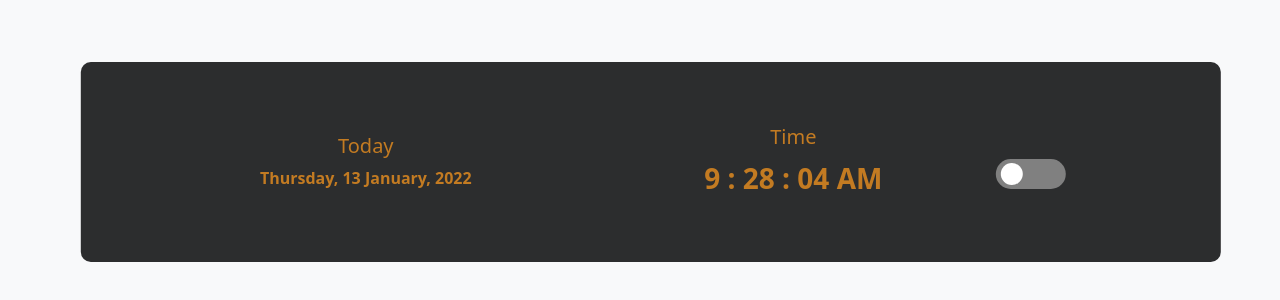
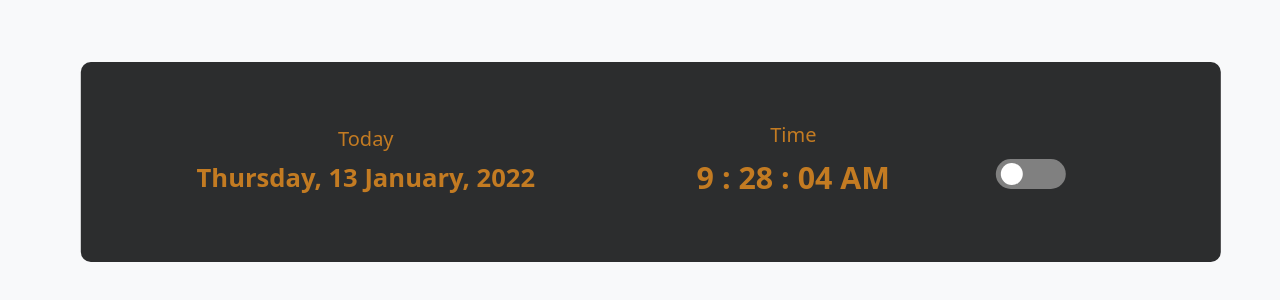
Before and after one commit to ShahadatShuvo/Digital-Clock, a plain HTML site: page index.html in a window 1280 px wide. Shown: the part 230-530 px from the top of the page. Drawn offline with nearby package versions, Linux system fonts and the light colour scheme.

Commit message:
updated..

```diff
--- a/index.html
+++ b/index.html
@@ -19,12 +19,12 @@
 <body class="bg-light p-4 mx-auto">
     <div class="container wrapper">
         <div class="row child justify-content-center display align-items-center" style="border-radius: 10px;">
-            <div class="col-10 col-md-5 text-center fs-6 fs-md-3">
+            <div class="col-10 col-md-5 text-center textSize1">
                 <h5 id="title1">Today</h5>
                 <span id="today"></span>
                 <span></span>
             </div>
-            <div class="col-10 col-md-4 text-center fs-3 fs-md-1">
+            <div class="col-10 col-md-4 text-center textSize2">
                 <h5 id="title2">Time</h5>
                 <span id="time"></span>
             </div>
--- a/style.css
+++ b/style.css
@@ -68,6 +68,14 @@ label:active:after {
     width: 50px;
 }
 
+.textSize1 {
+    font-size: 1.6rem;
+}
+
+.textSize2 {
+    font-size: 1.9rem;
+}
+
 @media only screen and (max-width: 425px) {
     /*Small smartphones [325px -> 425px]*/
     .display {
@@ -85,4 +93,10 @@ label:active:after {
         left: 50%;
         transform: translate(-46%, -50%);
     }
+    .textSize1 {
+        font-size: 1rem;
+    }
+    .textSize2 {
+        font-size: 1.3rem;
+    }
 }
```
